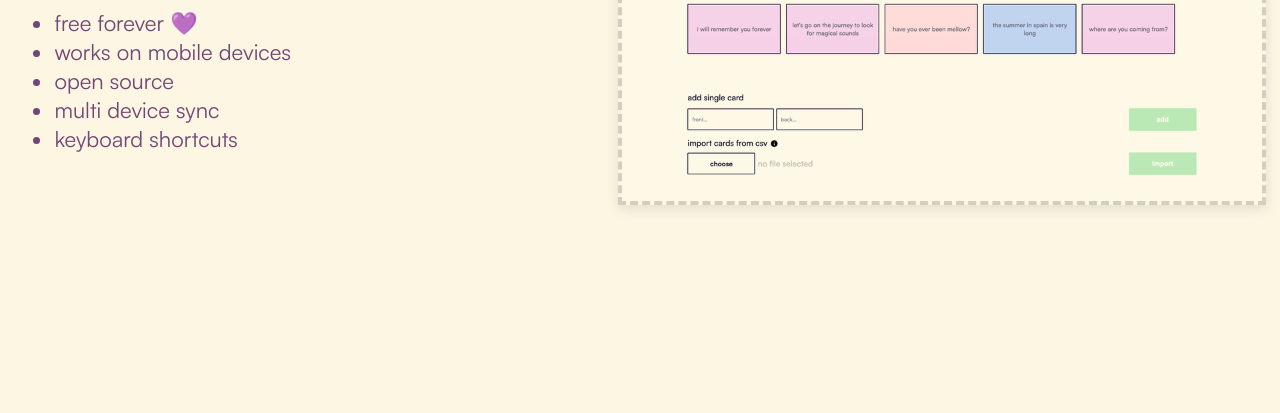
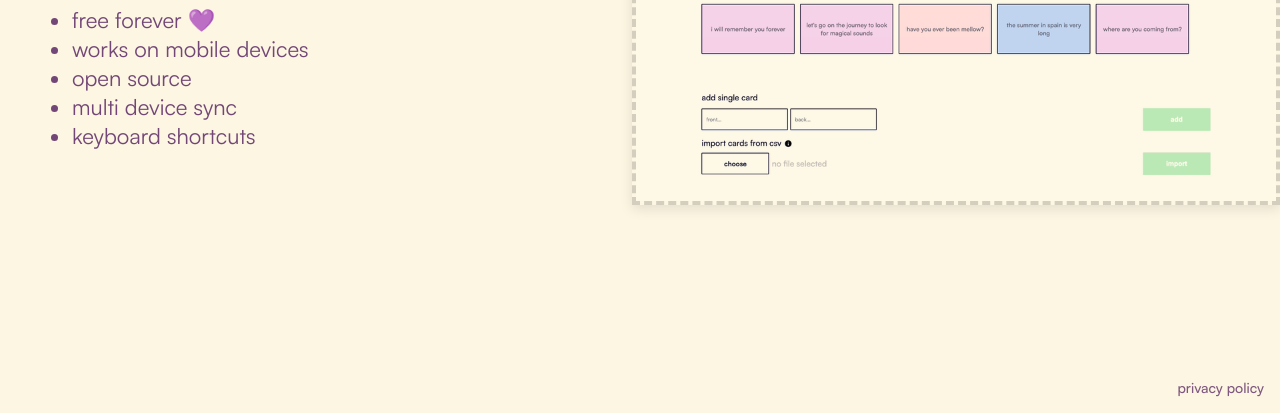
Before and after one commit to pietrzakacper/spaced-repetition, a plain HTML site: page web/static/landing.html in a window 1280 px wide. Shown: the part 387-800 px from the top of the page. Drawn offline with Linux system fonts and the light colour scheme.

Commit message:
Add desktop landing.

```diff
--- a/web/static/landing.html
+++ b/web/static/landing.html
@@ -55,7 +55,7 @@
         }
 
         #hero-section {
-            margin-top: 50px;
+            padding: 0px 32px;
         }
 
         #hero-text {
@@ -104,6 +104,7 @@
             width: 200px;
             border: 2px solid var(--buttonBorderColor);
             font-weight: 600;
+            scale: 0.8;
         }
 
         .button.mobile {
@@ -113,7 +114,6 @@
          .button.desktop {
                 display: block;
          }
-
 
         .button:hover {
             background: var(--primaryShade4);
@@ -127,6 +127,19 @@
             background: var(--secondaryShade4);
         }
 
+        footer {
+            position: absolute;
+            bottom: 16px;
+            right: 16px;
+            font-size: 14px;
+
+        }
+
+        footer a {
+            color: #4a1557b4;
+            text-decoration: none;
+        }
+
         @media only screen and (max-width: 1000px) {
             body {
                 flex-direction: column;
@@ -137,6 +150,7 @@
             }
 
             #hero-section {
+                margin-top: 50px;
                 width: 80%;
             }
 
@@ -180,6 +194,8 @@
     <img id="demo" src="./demo.gif" />
 
     <button class="button mobile">open the app</button>
+
+    <footer><a href="/privacy-policy.html" target="_blank">privacy policy</a></footer>
 </body>
 
 </html>
```
